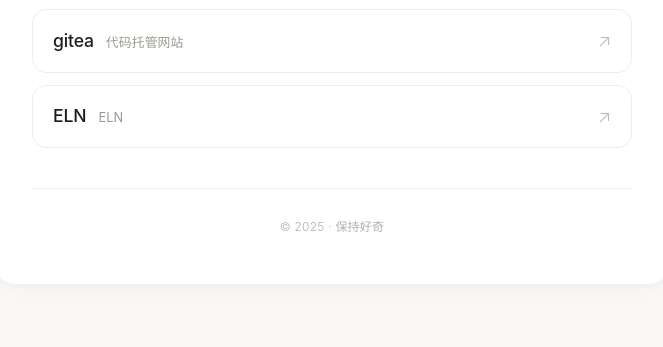
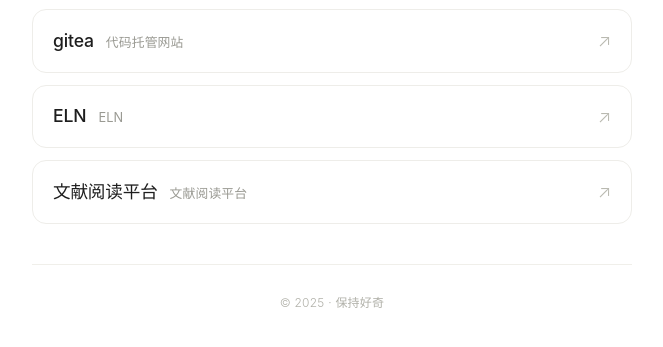
Before and after one commit to biolmz/lmz.web, a plain HTML site: page index.html in a window 1280 px wide. Shown: the part 675-1022 px from the top of the page, without its empty margins (308-971 px from the left). Before the commit the page ends 991 px from the top, so only its background shows below. Drawn offline with Linux system fonts and the light colour scheme.

Commit message:
Add new literature reading platform link to index.html

```diff
--- a/index.html
+++ b/index.html
@@ -254,10 +254,18 @@
         </div>
         <span class="nav-arrow" aria-hidden="true">↗</span>
       </a>
-            <a href="http://47.104.107.67:1050/" class="nav-item" target="_blank" rel="noopener noreferrer">
+      <a href="http://47.104.107.67:1050/" class="nav-item" target="_blank" rel="noopener noreferrer">
         <div class="nav-left">
           <span class="site-name">ELN</span>
           <span class="site-desc">ELN</span>
+        </div>
+        <span class="nav-arrow" aria-hidden="true">↗</span>
+      </a>
+
+      <a href="http://47.104.107.67:1060/" class="nav-item" target="_blank" rel="noopener noreferrer">
+        <div class="nav-left">
+          <span class="site-name">文献阅读平台</span>
+          <span class="site-desc">文献阅读平台</span>
         </div>
         <span class="nav-arrow" aria-hidden="true">↗</span>
       </a>
```
